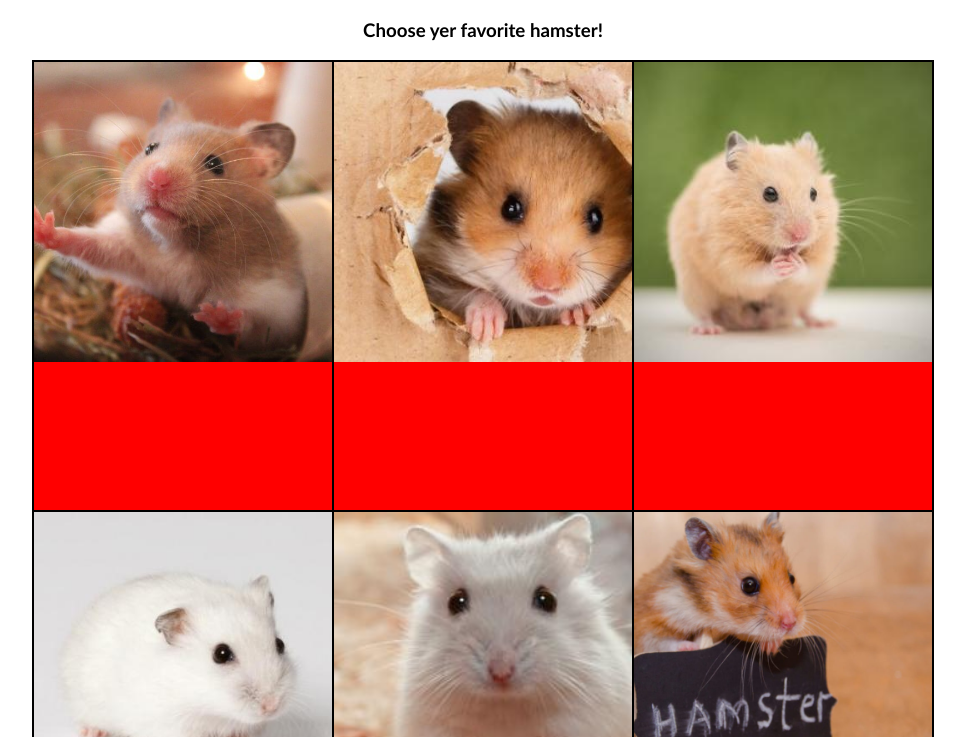
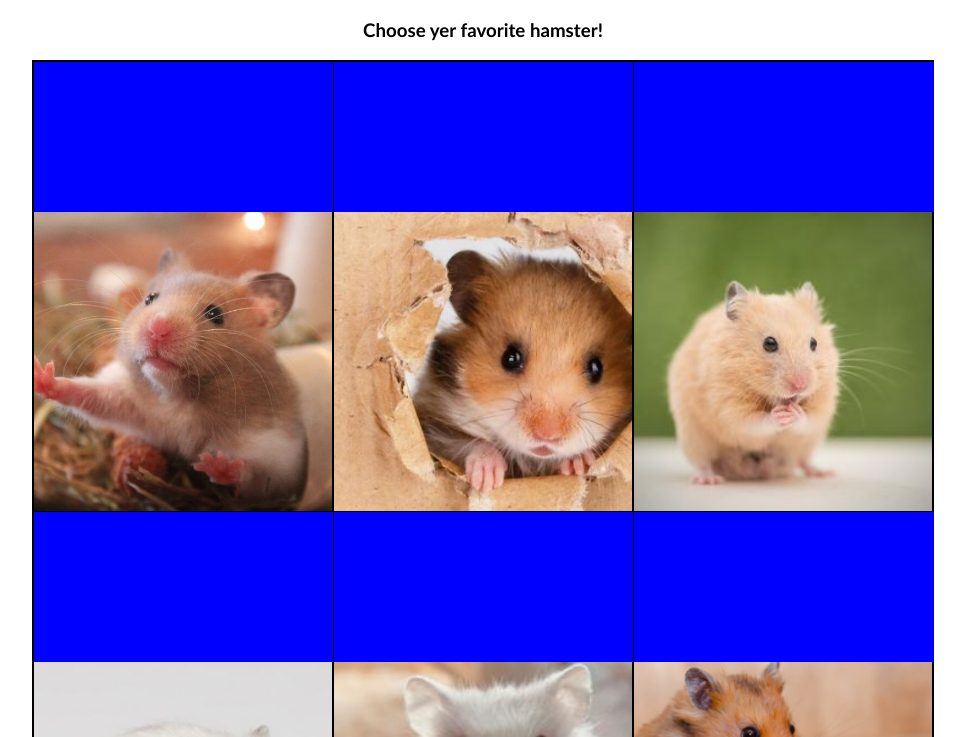
Before and after one commit to Ranz-ran/JS, a plain HTML site: page h05/opdr5.html in a window 1280 px wide. Shown: the part 63-800 px from the top of the page, without its empty margins (157-1122 px from the left). Drawn offline with Linux system fonts and the light colour scheme.

Commit message:
h05 bezig

```diff
--- a/h05/opdr5.html
+++ b/h05/opdr5.html
@@ -66,8 +66,14 @@
            favoriet.className = "favoriet";
            aapPlaatje = document.createElement("img");
            aapPlaatje.src = "../h03/img3/Hamster" + (i+1) + ".jpg";
+           aapPlaatje.addEventListener("click",maakFavoriet)
+           pictureHolders[i].appendChild(favoriet);
            pictureHolders[i].appendChild(aapPlaatje);
        }
+    }
+
+    function maakFavoriet() {
+        console.log("Maak mij Favoriet!")
     }
 
 </script>
```
